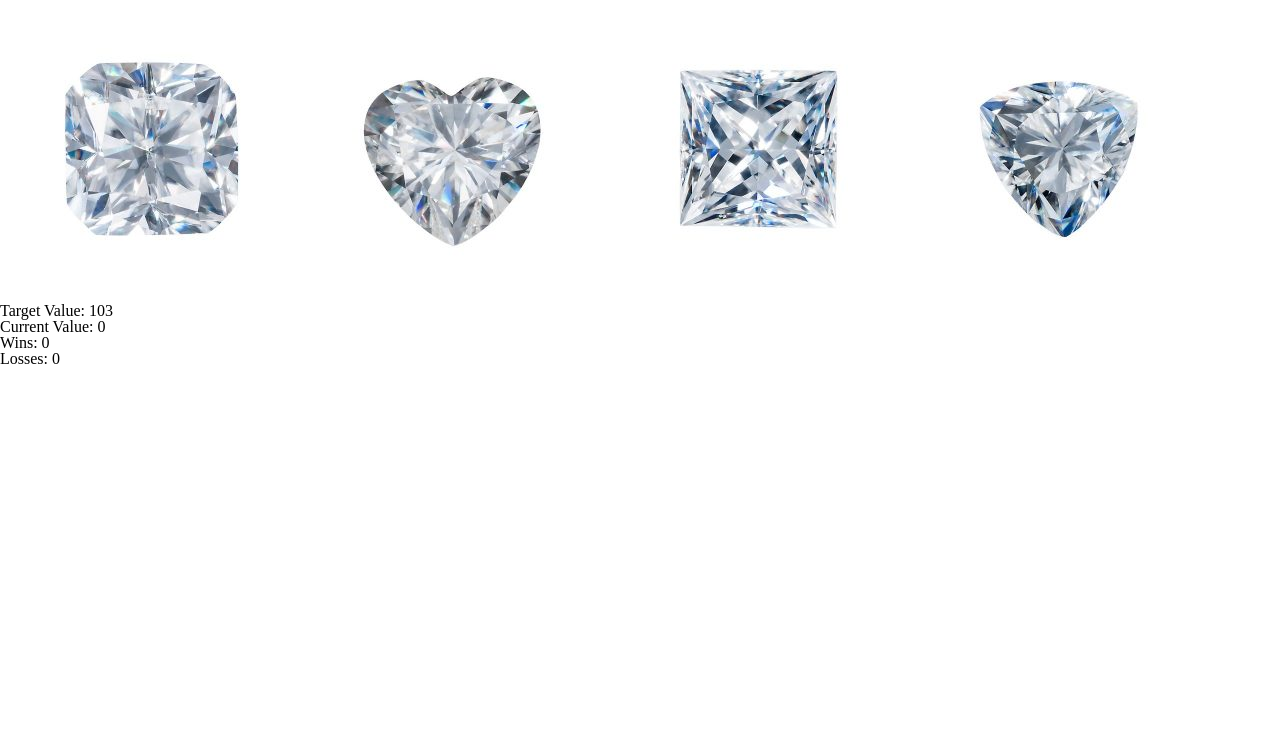
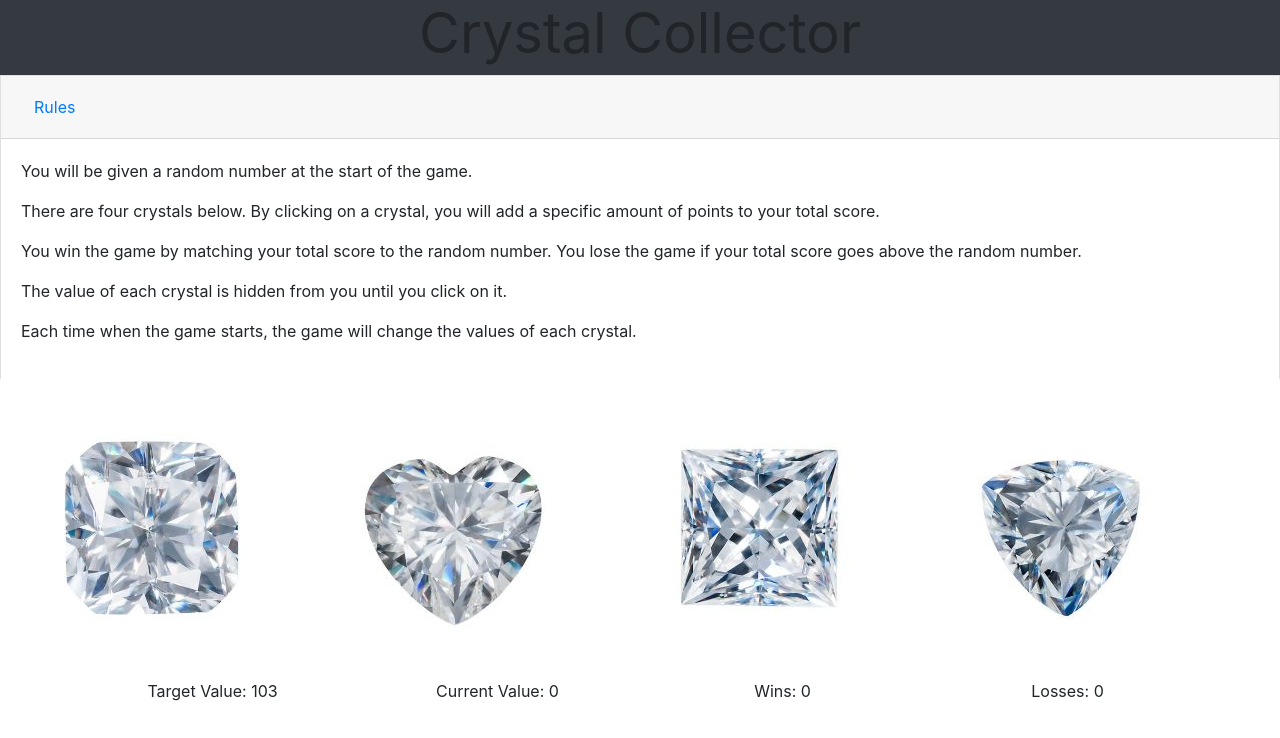
Before and after one commit to Brucimus/unit-4-game, a plain HTML site: page index.html in a window 1280 px wide. Drawn offline with nearby package versions, Linux system fonts and the light colour scheme.

Commit message:
added bootstrap

```diff
--- a/css/style.css
+++ b/css/style.css
@@ -0,0 +1,7 @@
+.navbar-dark {
+    height: 75px;
+}
+
+.col-sm-3 {
+    text-align: center;
+}
--- a/index.html
+++ b/index.html
@@ -5,19 +5,72 @@
            Gem Game
         </title>
         <link rel="stylesheet" href="css/reset.css">
+        <link rel="stylesheet" href="https://stackpath.bootstrapcdn.com/bootstrap/4.1.1/css/bootstrap.min.css" integrity="sha384-WskhaSGFgHYWDcbwN70/dfYBj47jz9qbsMId/iRN3ewGhXQFZCSftd1LZCfmhktB" crossorigin="anonymous">
         <link rel="stylesheet" href="css/style.css">
         <script src="https://cdnjs.cloudflare.com/ajax/libs/jquery/3.2.1/jquery.min.js"></script>
     </head>
     <body>
+        <!--Top Banner-->
+        <div class="navbar-dark bg-dark text-center">
+                <h1 class="display-4 text-center"><strong>Crystal Collector</strong></h1>
+        </div>
+
+        <!--Instructions-->
+        <div class="accordion" id="accordionExample">
+                <div class="card">
+                  <div class="card-header" id="headingOne">
+                    <h5 class="mb-0">
+                      <button class="btn btn-link" type="button" data-toggle="collapse" data-target="#collapseOne" aria-expanded="true" aria-controls="collapseOne">
+                        Rules
+                      </button>
+                    </h5>
+                  </div>
+
+                  <div id="collapseOne" class="collapse show" aria-labelledby="headingOne" data-parent="#accordionExample">
+                    <div class="card-body">
+                        <p>
+                            You will be given a random number at the start of the game.
+                        </p>
+                        <p>
+                            There are four crystals below.  By clicking on a crystal, you will add a specific amount of points to your total score.
+                        </p>
+                        <p>
+                            You win the game by matching your total score to the random number.  You lose the game if your total score goes above the random number.
+                        </p>
+                        <p>
+                            The value of each crystal is hidden from you until you click on it.
+                        </p>
+                        <p>
+                            Each time when the game starts, the game will change the values of each crystal.
+                        </p>
+                    </div>
+                  </div>
+                </div>
+            </div>
+
+        <!--Images of Gems-->
         <img src="images/cushion.jpeg" id="cushion" class="img-fluid" alt="Responsive image" value="">
         <img src="images/heart.jpeg" id="heart" class="img-fluid" alt="Responsive image" value="">
         <img src="images/princess.jpeg" id="princess" class="img-fluid" alt="Responsive image" value="">
         <img src="images/triangle.jpeg" id="triangle" class="img-fluid" alt="Responsive image" value="">
-        <div id="targetValue"></div>
-        <div id="currentValue" value=""></div>
-        <div id="wins"></div>
-        <div id="losses"></div>
+
+        <!--Target Value-->
+        <div class="container">
+            <div class="row">
+                <div id="targetValue" class="col-sm-3"></div>
+
+        <!--Current Aquired Value-->
+                <div id="currentValue"  class="col-sm-3" value=""></div>
+
+        <!--Wins and Losses-->
+                <div id="wins" class="col-sm-3"></div>
+                <div id="losses" class="col-sm-3"></div>
+            </div>
+        </div>
 
         <script src="javascript/game.js"></script>
+        <!-- Bootstrap's javascript file that allows the dropdown menu to work  -->
+        <script src="https://maxcdn.bootstrapcdn.com/bootstrap/4.0.0/js/bootstrap.min.js"></script>
+
     </body>
 </html>
```
